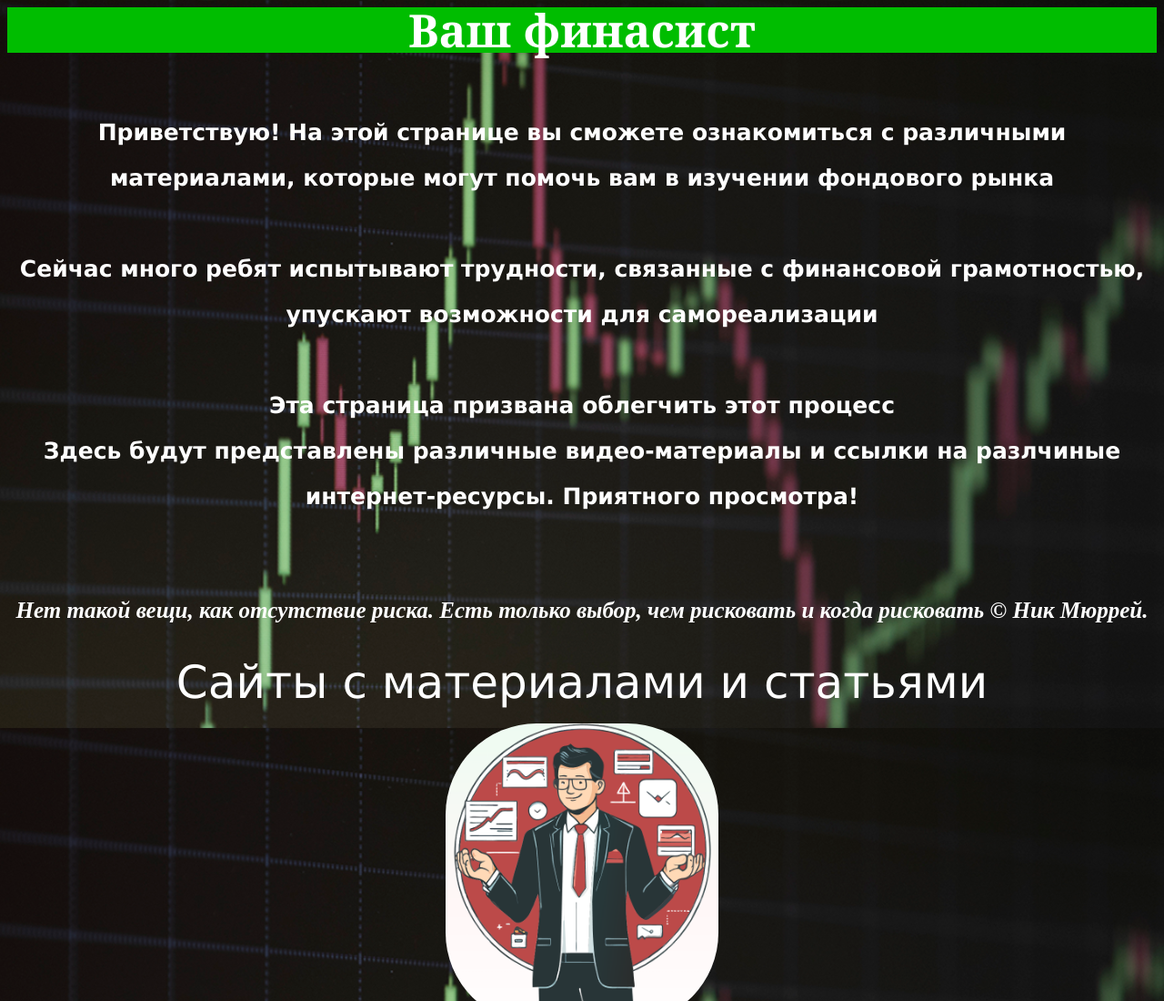
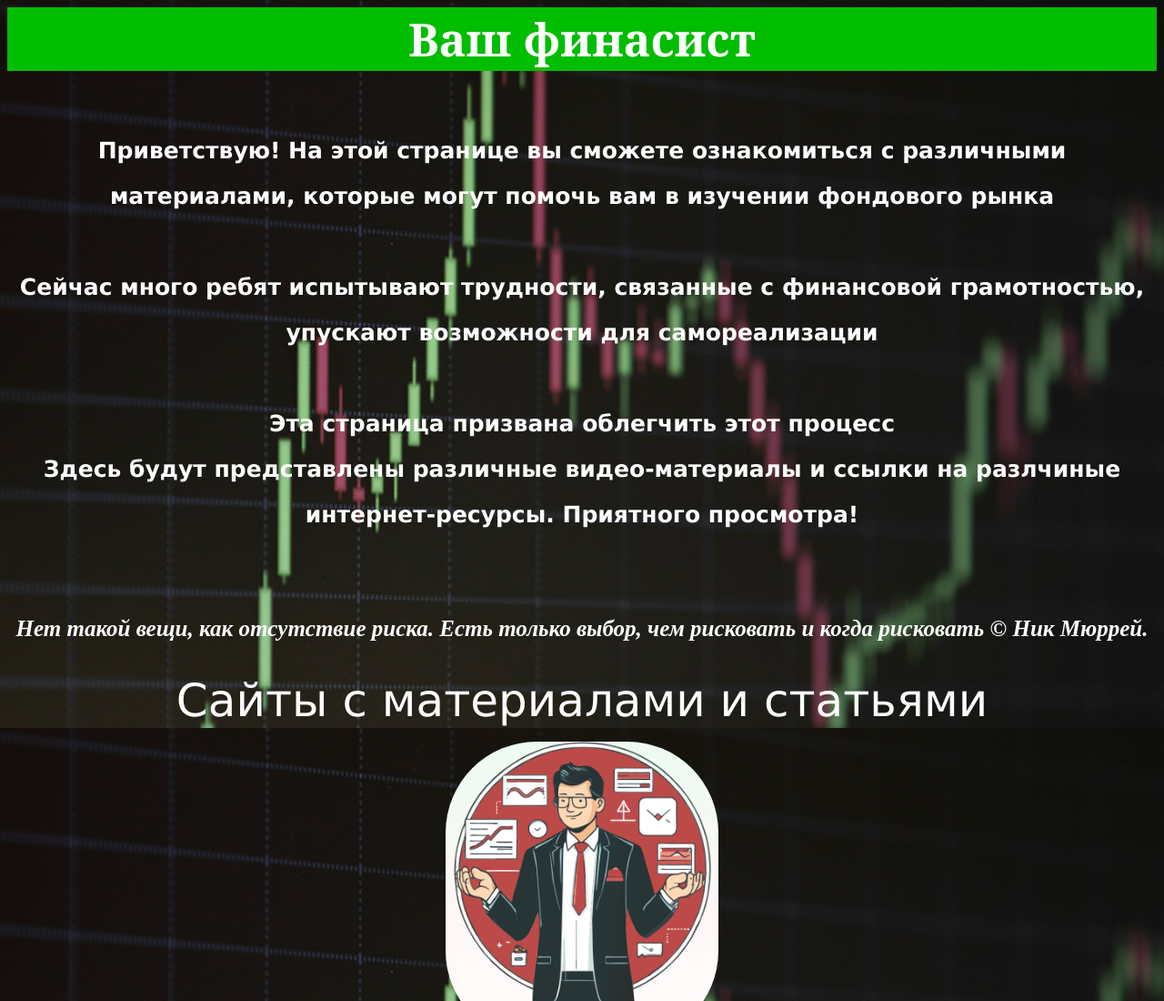
Before and after one commit to IlyaMir7/Vash-finance, a plain HTML site: page index.html in a window 1280 px wide. Shown: the top 1100 px of the page at 91% size. Drawn offline with Linux system fonts and the light colour scheme.

Commit message:
Update web.css

```diff
--- a/web.css
+++ b/web.css
@@ -2,13 +2,13 @@
 {
    width: 100%;
    min-width: 1200px;
-   height: 50px;
+   height: 70px;
    background-color: rgb(0, 189, 0);
    z-index: 99999;
    font-size: 50px;
    color: white;
    text-align: center;
-   line-height: 50px;
+   line-height: 70px;
    font-family: Cambria, Cochin, Georgia, Times, 'Times New Roman', serif;
    font-weight: bold;
    white-space: nowrap;
```
